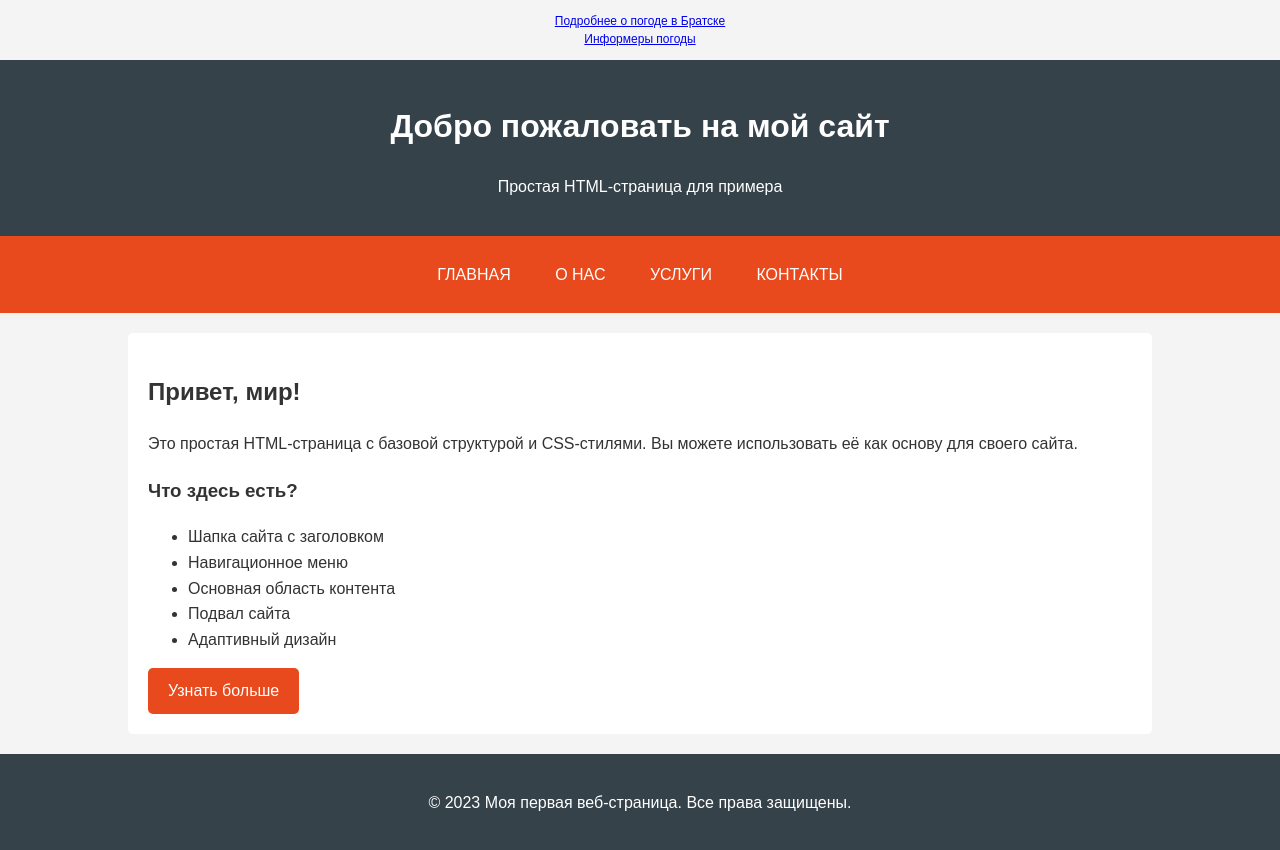
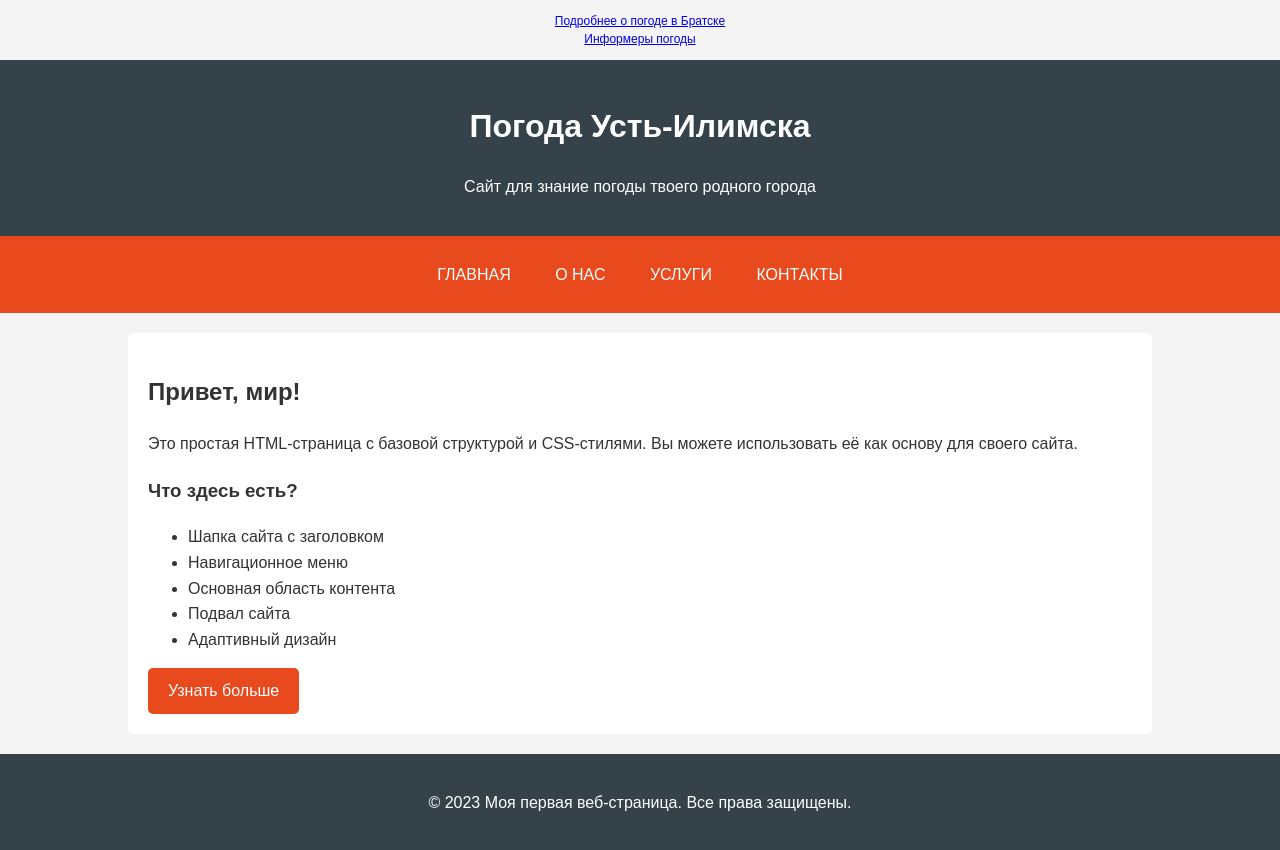
Before and after one commit to Boggg3310/weather, a plain HTML site: page index.html in a window 1280 px wide. Drawn offline with Linux system fonts and the light colour scheme.

Commit message:
Update index.html

```diff
--- a/index.html
+++ b/index.html
@@ -86,8 +86,8 @@
     <div id="1de65dcd81d9de2137dbdb65ab7d79e5" class="ww-informers-box-854753"><p class="ww-informers-box-854754"><a href="https://world-weather.ru/pogoda/russia/bratsk/">Подробнее о погоде в Братске</a><br><a href="https://world-weather.ru/informers/">Информеры погоды</a></p></div><script async type="text/javascript" charset="utf-8" src="https://world-weather.ru/wwinformer.php?userid=1de65dcd81d9de2137dbdb65ab7d79e5"></script><style>.ww-informers-box-854754{-webkit-animation-name:ww-informers54;animation-name:ww-informers54;-webkit-animation-duration:1.5s;animation-duration:1.5s;white-space:nowrap;overflow:hidden;-o-text-overflow:ellipsis;text-overflow:ellipsis;font-size:12px;font-family:Arial;line-height:18px;text-align:center}@-webkit-keyframes ww-informers54{0%,80%{opacity:0}100%{opacity:1}}@keyframes ww-informers54{0%,80%{opacity:0}100%{opacity:1}}</style>
     <header>
         <div class="container">
-            <h1>Добро пожаловать на мой сайт</h1>
-            <p>Простая HTML-страница для примера</p>
+            <h1>Погода Усть-Илимска</h1>
+            <p>Сайт для знание погоды твоего родного города</p>
         </div>
     </header>
 
```
